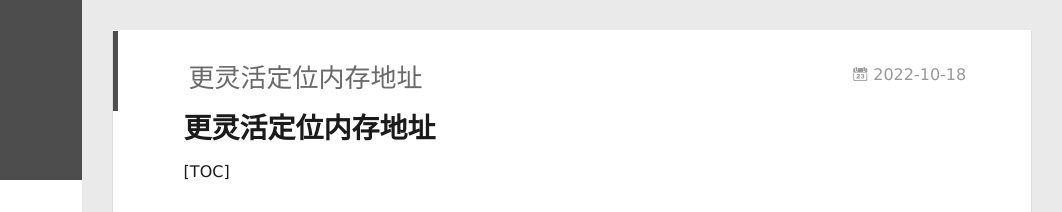
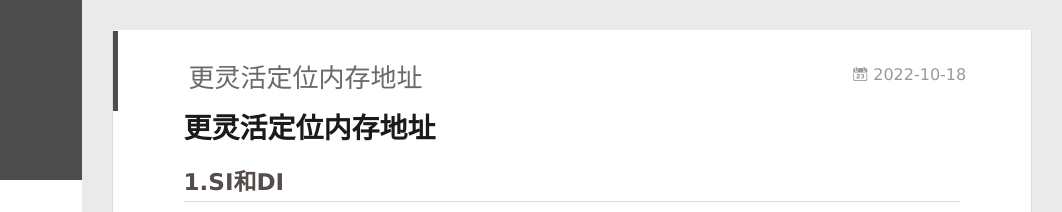
Before and after one commit to leiteorz/leiteorz.github.io, a plain HTML site: page 2022/10/18/更灵活定位内存地址/index.html in a window 1280 px wide. Shown: the top 212 px of the page, 218-1280 px from the left. Drawn offline with Linux system fonts and the light colour scheme.

Commit message:
Site updated: 2022-10-20 10:48:56

```diff
--- a/2022/10/18/更灵活定位内存地址/index.html
+++ b/2022/10/18/更灵活定位内存地址/index.html
@@ -19,7 +19,7 @@
 <meta property="og:image" content="https://leiteorz.oss-cn-hangzhou.aliyuncs.com/img/image-20221018215751846.png">
 <meta property="og:image" content="https://leiteorz.oss-cn-hangzhou.aliyuncs.com/img/image-20221019210537607.png">
 <meta property="article:published_time" content="2022-10-18T07:46:03.000Z">
-<meta property="article:modified_time" content="2022-10-20T02:44:39.309Z">
+<meta property="article:modified_time" content="2022-10-20T02:47:57.210Z">
 <meta property="article:author" content="leiteorz">
 <meta property="article:tag" content="汇编笔记">
 <meta name="twitter:card" content="summary">
@@ -183,7 +183,6 @@
 
         <h1 id="更灵活定位内存地址"><a href="#更灵活定位内存地址" class="headerlink" title="更灵活定位内存地址"></a>更灵活定位内存地址</h1><span id="more"></span>
 
-<p>[TOC]</p>
 <h2 id="1-SI和DI"><a href="#1-SI和DI" class="headerlink" title="1.SI和DI"></a>1.SI和DI</h2><p><strong>SI和DI</strong>是8086CPU中和<strong>bx功能相近</strong>的寄存器，但是SI和DI<strong>不能够分为两个8位寄存器</strong>使用。</p>
 <p>下面三组指令实现了相同的功能</p>
 <p>(1)</p>
```
